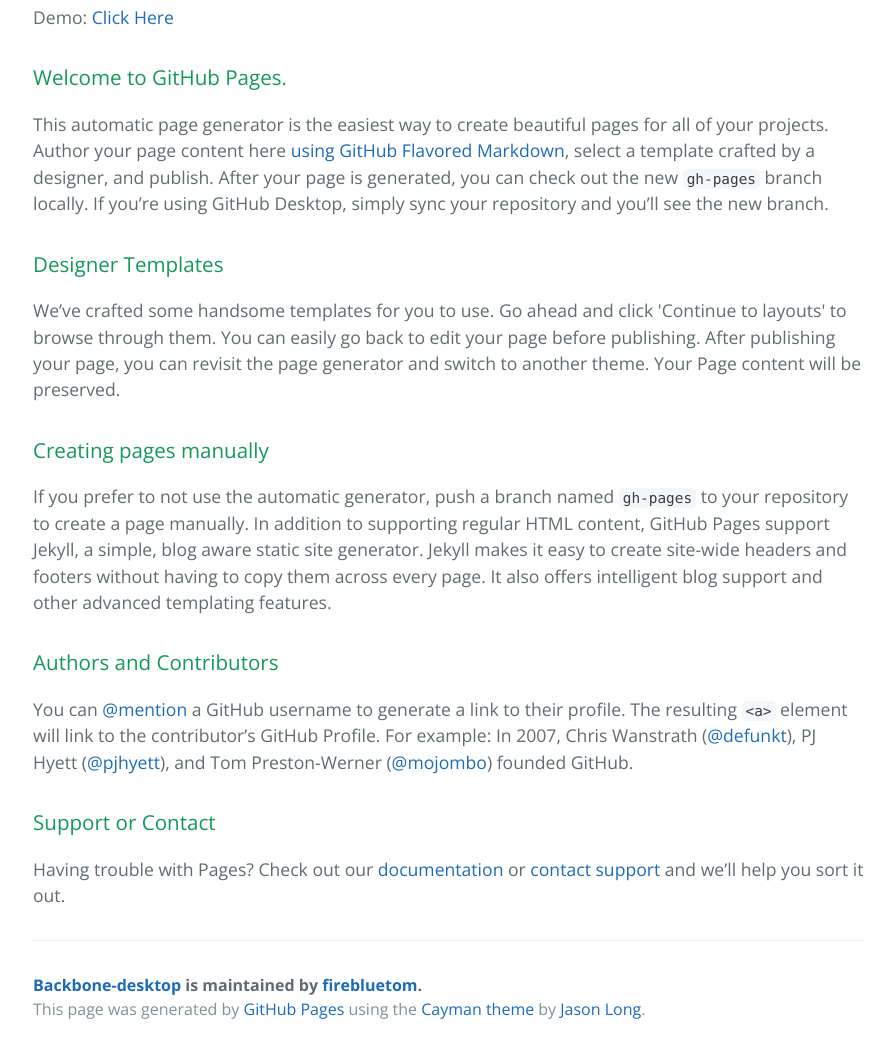
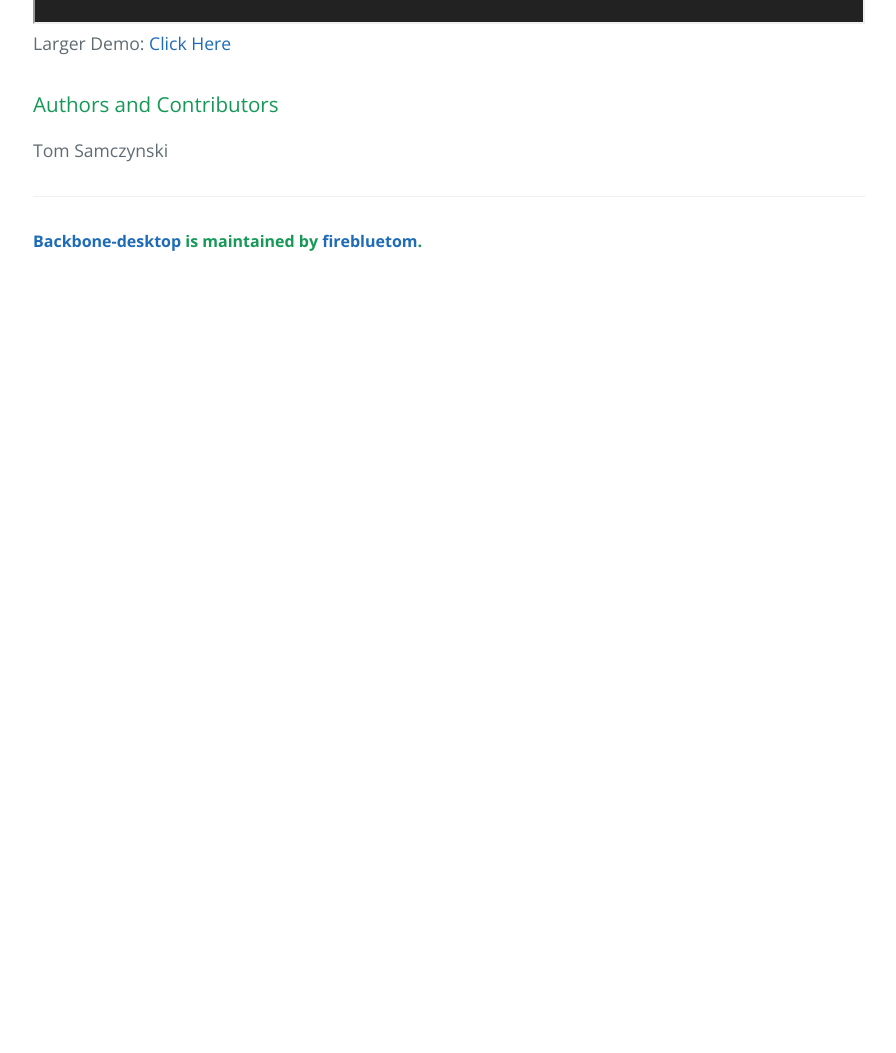
Before and after one commit to anerjin/Backbone-Desktop, a plain HTML site: page index.html in a window 1280 px wide. Shown: the part 917-1970 px from the top of the page, without its empty margins (191-1087 px from the left). After the commit the page ends 1218 px from the top, so only its background shows below. Drawn offline with nearby package versions, Linux system fonts and the light colour scheme; a web font is replaced by a local one.

Commit message:
updated page

```diff
--- a/index.html
+++ b/index.html
@@ -19,40 +19,24 @@
     </section>
 
     <section class="main-content">
+      Work in progress
 
-    <iframe src='demo.html'></iframe>
+      <iframe src='demo.html' class='iframe'></iframe>
 
-      <div> Demo: <a href="demo.html"> Click Here </a> </div>
+      <div>Larger Demo: <a href="demo.html"> Click Here </a> </div>
+
 
       <h3>
-<a id="welcome-to-github-pages" class="anchor" href="#welcome-to-github-pages" aria-hidden="true"><span class="octicon octicon-link"></span></a>Welcome to GitHub Pages.</h3>
 
-<p>This automatic page generator is the easiest way to create beautiful pages for all of your projects. Author your page content here <a href="https://guides.github.com/features/mastering-markdown/">using GitHub Flavored Markdown</a>, select a template crafted by a designer, and publish. After your page is generated, you can check out the new <code>gh-pages</code> branch locally. If you’re using GitHub Desktop, simply sync your repository and you’ll see the new branch.</p>
+        <a id="authors-and-contributors" class="anchor" href="#authors-and-contributors" aria-hidden="true"><span class="octicon octicon-link"></span></a>Authors and Contributors</h3>
 
-<h3>
-<a id="designer-templates" class="anchor" href="#designer-templates" aria-hidden="true"><span class="octicon octicon-link"></span></a>Designer Templates</h3>
+        <p>Tom Samczynski</p>
 
-<p>We’ve crafted some handsome templates for you to use. Go ahead and click 'Continue to layouts' to browse through them. You can easily go back to edit your page before publishing. After publishing your page, you can revisit the page generator and switch to another theme. Your Page content will be preserved.</p>
-
-<h3>
-<a id="creating-pages-manually" class="anchor" href="#creating-pages-manually" aria-hidden="true"><span class="octicon octicon-link"></span></a>Creating pages manually</h3>
-
-<p>If you prefer to not use the automatic generator, push a branch named <code>gh-pages</code> to your repository to create a page manually. In addition to supporting regular HTML content, GitHub Pages support Jekyll, a simple, blog aware static site generator. Jekyll makes it easy to create site-wide headers and footers without having to copy them across every page. It also offers intelligent blog support and other advanced templating features.</p>
-
-<h3>
-<a id="authors-and-contributors" class="anchor" href="#authors-and-contributors" aria-hidden="true"><span class="octicon octicon-link"></span></a>Authors and Contributors</h3>
-
-<p>You can <a href="https://github.com/blog/821" class="user-mention">@mention</a> a GitHub username to generate a link to their profile. The resulting <code>&lt;a&gt;</code> element will link to the contributor’s GitHub Profile. For example: In 2007, Chris Wanstrath (<a href="https://github.com/defunkt" class="user-mention">@defunkt</a>), PJ Hyett (<a href="https://github.com/pjhyett" class="user-mention">@pjhyett</a>), and Tom Preston-Werner (<a href="https://github.com/mojombo" class="user-mention">@mojombo</a>) founded GitHub.</p>
-
-<h3>
-<a id="support-or-contact" class="anchor" href="#support-or-contact" aria-hidden="true"><span class="octicon octicon-link"></span></a>Support or Contact</h3>
-
-<p>Having trouble with Pages? Check out our <a href="https://help.github.com/pages">documentation</a> or <a href="https://github.com/contact">contact support</a> and we’ll help you sort it out.</p>
+      <h3>
 
       <footer class="site-footer">
         <span class="site-footer-owner"><a href="https://github.com/firebluetom/Backbone-Desktop">Backbone-desktop</a> is maintained by <a href="https://github.com/firebluetom">firebluetom</a>.</span>
 
-        <span class="site-footer-credits">This page was generated by <a href="https://pages.github.com">GitHub Pages</a> using the <a href="https://github.com/jasonlong/cayman-theme">Cayman theme</a> by <a href="https://twitter.com/jasonlong">Jason Long</a>.</span>
       </footer>
 
     </section>
--- a/stylesheets/stylesheet.css
+++ b/stylesheets/stylesheet.css
@@ -245,7 +245,7 @@
     font-size: 0.9rem; } }
 
 
-iframe {
+.iframe {
   width: 100%;
   height: 500px;
 }
```
